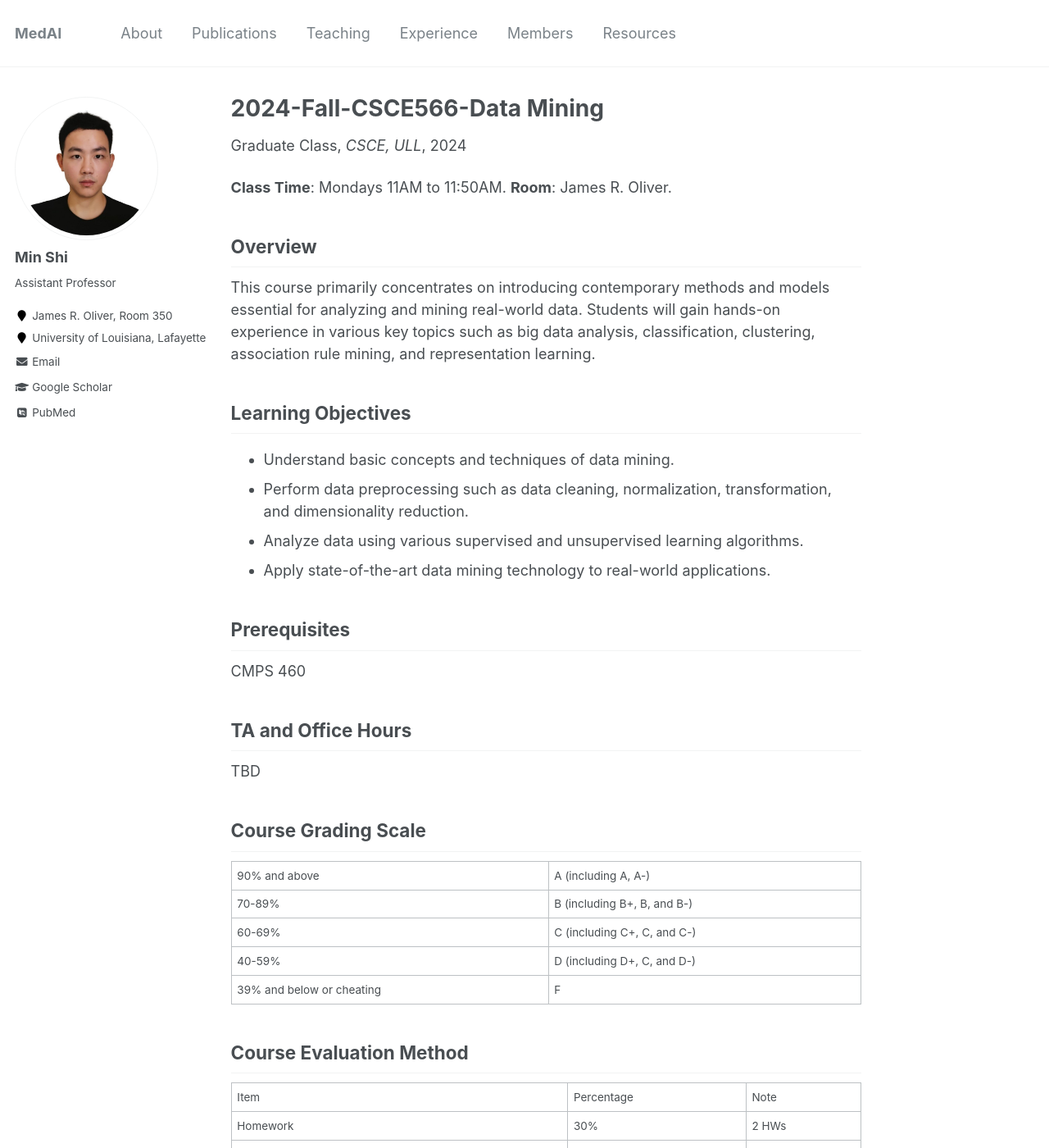
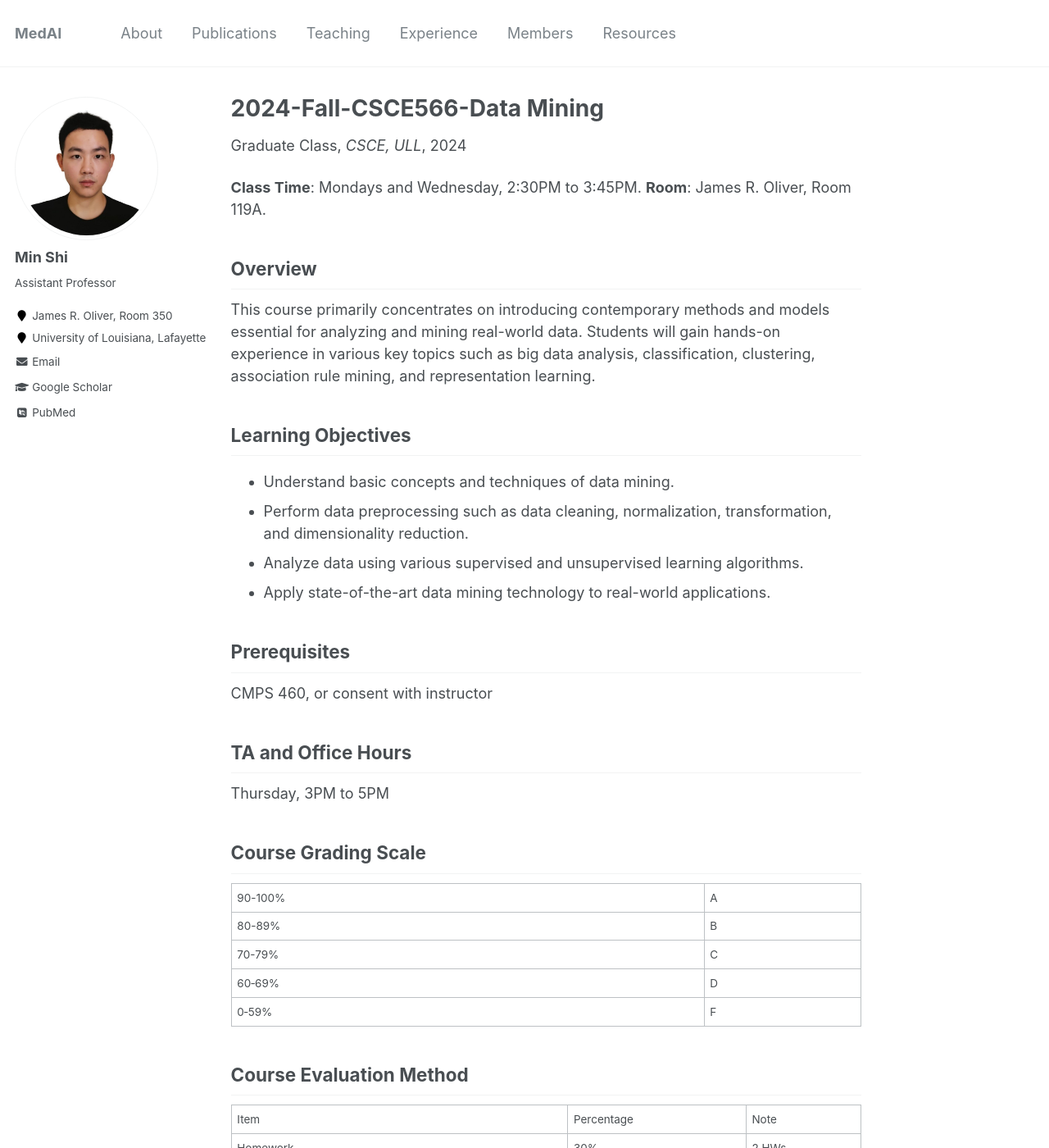
Before and after one commit to shiminxst/shiminxst.github.io, a Jekyll site: the page built from _teaching/2024-fall-CSCE566.md, in a window 1280 px wide and 1400 px high. Shown: the whole window at 82% size. Built offline with Jekyll 4.4.1, drawn with Linux system fonts in a browser that asks for light colours; some web fonts are replaced; some of the changed text lies outside the part shown.

Commit message:
Update 2024-fall-CSCE566.md

```diff
--- a/_teaching/2024-fall-CSCE566.md
+++ b/_teaching/2024-fall-CSCE566.md
@@ -4,11 +4,11 @@ collection: teaching
 type: "Graduate Class"
 permalink: /teaching/2024-fall-CSCE566
 venue: "CSCE, ULL"
-date: 2024-08-01
+date: 2024-08-26
 location: "Lafayette, LA"
 ---
 
-**Class Time**: Mondays 11AM to 11:50AM.  **Room**: James R. Oliver.
+**Class Time**: Mondays and Wednesday, 2:30PM to 3:45PM.  **Room**: James R. Oliver, Room 119A.
 
 ## Overview
 This course primarily concentrates on introducing contemporary methods and models essential for analyzing and mining real-world data. Students will gain hands-on experience in various key topics such as big data analysis, classification, clustering, association rule mining, and representation learning.
@@ -21,18 +21,18 @@ This course primarily concentrates on introducing contemporary methods and model
 
 
 ## Prerequisites
-CMPS 460
+CMPS 460, or consent with instructor
 
 ## TA and Office Hours
-TBD
+Thursday, 3PM to 5PM
 
 ## Course Grading Scale
 
-90% and above              | A (including A, A-)
-70-89%                     | B (including B+, B, and B-)
-60-69%                     | C (including C+, C, and C-)
-40-59%                     | D (including D+, C, and D-)
-39% and below or cheating  | F
+90-100%       | A
+80-89%        | B
+70-79%        | C
+60‐69%        | D
+0‐59%         | F
 
 ## Course Evaluation Method
 
@@ -56,7 +56,7 @@ Week | Topic & Slides                                                  | Events
 8    | Recommender System: [Collaborative filtering, Latent factor models](https://www.dropbox.com) |
 9    | Text & Network Mining: [Bags-of-words, TF-IDF, Random graph models, PageRank](https://www.dropbox.com) |
 10   | Selected Paper Presentation |
-11   | Special Topics and Course Summary |
+11   | Introduction to Deep Learning |
 
 
 ## Homework (30%)
```
